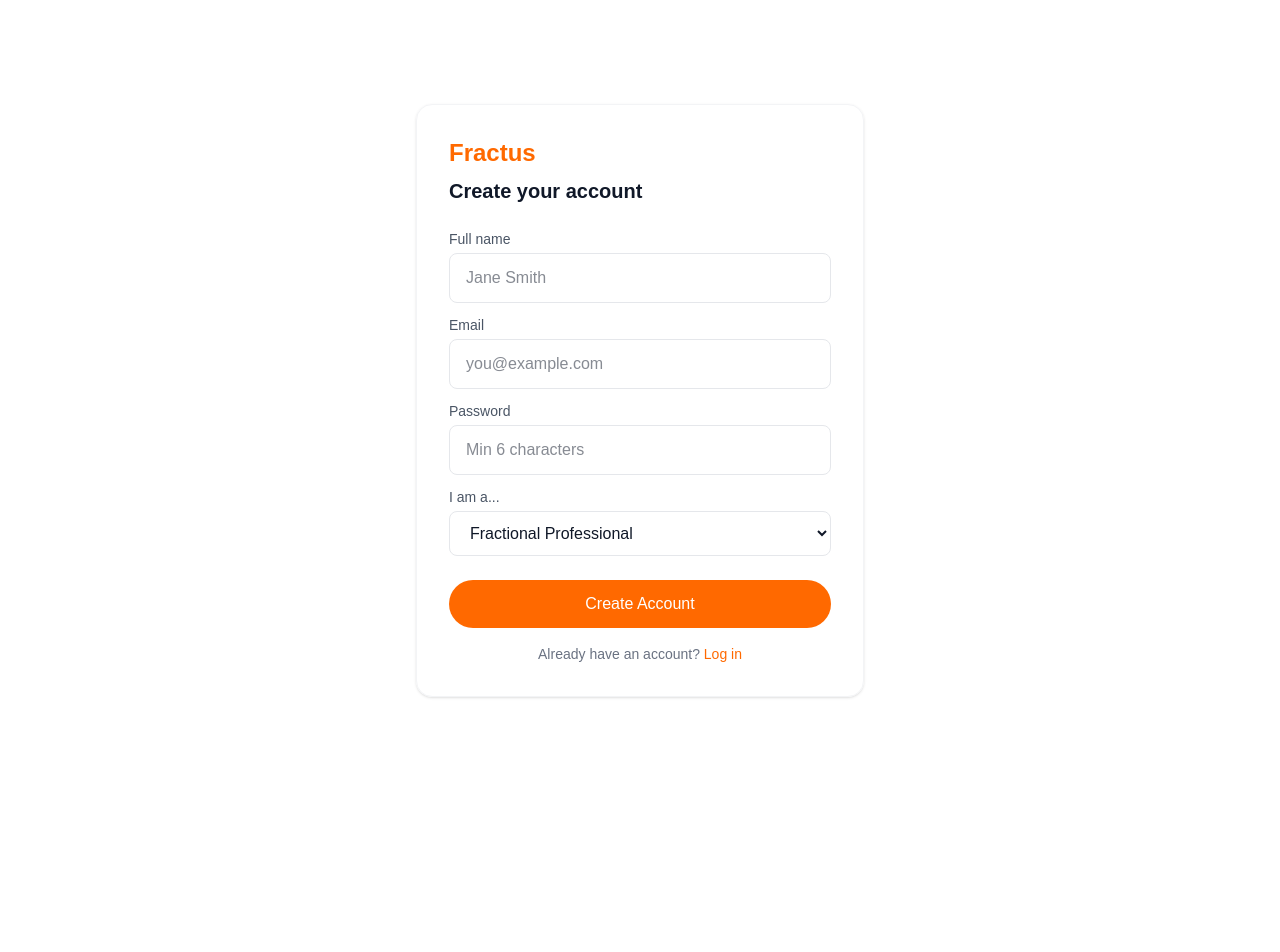
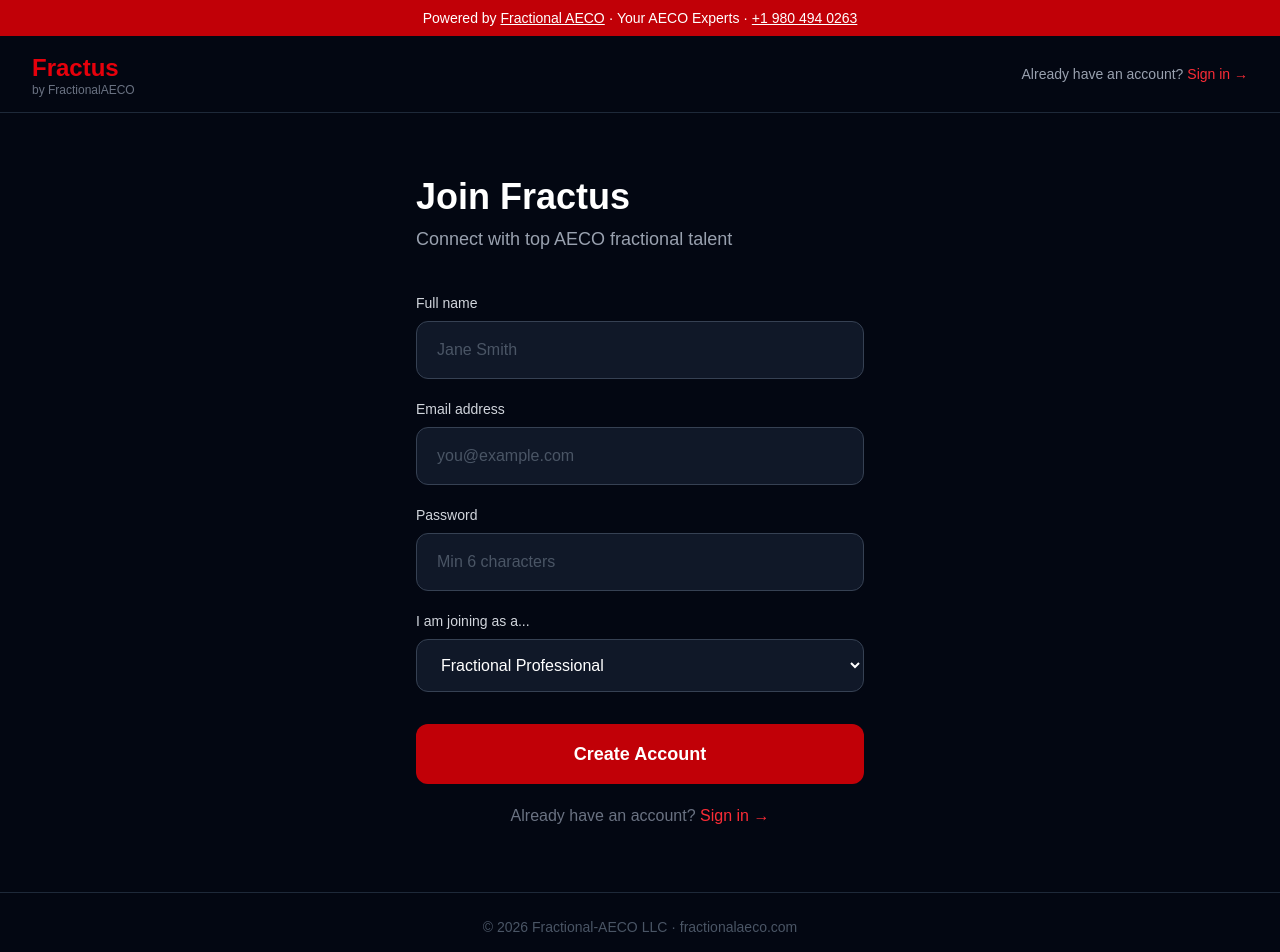
Before and after one commit to developer-fractional/fractus, a Next.js app: page /signup in a window 1280 px wide. Shown: the top 952 px of the page. Before the commit the page ends 800 px from the top, so only its background shows below. Built offline with nearby package versions, Linux system fonts and the light colour scheme; no server answers.

Commit message:
Login and signup redesigned with FractionalAECO branding

```diff
--- a/app/login/page.tsx
+++ b/app/login/page.tsx
@@ -15,53 +15,81 @@
   }
 
   return (
-    <main className="min-h-screen bg-white flex items-center justify-center">
-      <div className="w-full max-w-md p-8 border border-gray-100 rounded-2xl shadow-sm">
-        <h1 className="text-2xl font-bold text-orange-500 mb-2">Fractus</h1>
-        <h2 className="text-xl font-bold text-gray-900 mb-6">Sign in to your account</h2>
+    <div className="min-h-screen bg-gray-950 flex flex-col">
 
-        <div className="mb-3">
-          <label className="block text-sm text-gray-600 mb-1">Email</label>
+      {/* Top bar */}
+      <div className="bg-red-700 text-white text-center text-sm py-2 px-4">
+        Powered by <a href="https://www.fractionalaeco.com" target="_blank" className="underline font-medium hover:text-red-200">Fractional AECO</a> · Your AECO Experts · <a href="tel:+19804940263" className="underline hover:text-red-200">+1 980 494 0263</a>
+      </div>
+
+      {/* Nav */}
+      <nav className="flex items-center justify-between px-8 py-4 bg-gray-950 border-b border-gray-800">
+        <a href="/" className="flex flex-col">
+          <span className="text-2xl font-bold text-red-600">Fractus</span>
+          <span className="text-xs text-gray-500 leading-none">by FractionalAECO</span>
+        </a>
+        <a href="/signup" className="text-sm text-gray-400 hover:text-white">
+          Don't have an account? <span className="text-red-500 font-medium">Sign up free →</span>
+        </a>
+      </nav>
+
+      {/* Login form */}
+      <div className="flex-1 flex items-center justify-center px-4 py-16">
+        <div className="w-full max-w-md">
+
+          <h1 className="text-4xl font-bold text-white mb-2">Welcome back</h1>
+          <p className="text-gray-400 text-lg mb-10">Sign in to your Fractus account</p>
+
+          <div className="mb-5">
+            <label className="block text-sm font-medium text-gray-300 mb-2">Email address</label>
             <input
               type="email"
               placeholder="you@example.com"
               value={email}
               onChange={e => setEmail(e.target.value)}
-            className="w-full border border-gray-200 rounded-lg px-4 py-3 text-gray-900 outline-none focus:border-orange-500"
+              className="w-full bg-gray-900 border border-gray-700 rounded-xl px-5 py-4 text-white text-base outline-none focus:border-red-600 placeholder-gray-600"
             />
           </div>
 
-        <div className="mb-6">
-          <label className="block text-sm text-gray-600 mb-1">Password</label>
+          <div className="mb-8">
+            <label className="block text-sm font-medium text-gray-300 mb-2">Password</label>
             <input
               type="password"
               placeholder="Your password"
               value={password}
               onChange={e => setPassword(e.target.value)}
-            className="w-full border border-gray-200 rounded-lg px-4 py-3 text-gray-900 outline-none focus:border-orange-500"
+              className="w-full bg-gray-900 border border-gray-700 rounded-xl px-5 py-4 text-white text-base outline-none focus:border-red-600 placeholder-gray-600"
             />
           </div>
 
           <button
             onClick={handleLogin}
-          className="w-full bg-orange-500 text-white py-3 rounded-full font-medium hover:bg-orange-600 mb-4 cursor-pointer"
+            className="w-full bg-red-700 text-white py-4 rounded-xl text-lg font-semibold hover:bg-red-800 cursor-pointer mb-5 transition-colors"
           >
-          Login
+            Sign In
           </button>
 
-        <p className="text-center text-sm text-gray-500">
+          <p className="text-center text-gray-500 text-base">
             Don't have an account?{' '}
-          <a href="/signup" className="text-orange-500 font-medium hover:underline">
-            Sign up free
+            <a href="/signup" className="text-red-500 font-medium hover:text-red-400">
+              Create one free →
             </a>
           </p>
 
           {message && (
-          <div className="mt-4 text-center text-sm p-3 rounded-lg bg-red-50 text-red-600">
+            <div className="mt-6 text-center text-base p-4 rounded-xl bg-red-900/30 text-red-400 border border-red-800">
               {message}
             </div>
           )}
+
         </div>
-    </main>
+      </div>
+
+      {/* Footer */}
+      <div className="text-center py-6 text-gray-600 text-sm border-t border-gray-800">
+        © 2026 Fractional-AECO LLC · <a href="https://www.fractionalaeco.com" target="_blank" className="hover:text-gray-400">fractionalaeco.com</a>
+      </div>
+
+    </div>
   )
 }
--- a/app/page.tsx
+++ b/app/page.tsx
@@ -16,9 +16,9 @@
           </div>
         </div>
         <div className="hidden md:flex items-center gap-6 text-sm text-gray-600">
-          <a href="#services" className="hover:text-red-700">Our Services</a>
-          <a href="#who-we-are" className="hover:text-red-700">About Us</a>
-          <a href="#how-it-works" className="hover:text-red-700">How We Work</a>
+          <a href="https://www.fractionalaeco.com/services" target="_blank" className="hover:text-red-700">Our Services</a>
+          <a href="https://www.fractionalaeco.com/about" target="_blank" className="hover:text-red-700">About Us</a>
+          <a href="https://www.fractionalaeco.com/how-we-work" target="_blank" className="hover:text-red-700">How We Work</a>
           <a href="https://www.fractionalaeco.com/contact" target="_blank" className="hover:text-red-700">Contact</a>
         </div>
         <div className="flex gap-3">
@@ -115,19 +115,19 @@
               <div className="text-3xl mb-3">👷</div>
               <h4 className="font-bold text-gray-900 mb-2">Contractors</h4>
               <p className="text-sm text-gray-500">Project delivery, risk management, and field leadership on a fractional basis.</p>
-              <a href="/signup" className="mt-4 inline-block text-sm text-red-700 font-medium hover:underline">Join as Contractor →</a>
+              <a href="https://www.fractionalaeco.com/services" target="_blank" className="mt-4 inline-block text-sm text-red-700 font-medium hover:underline">Learn More →</a>
             </div>
             <div className="bg-white p-6 rounded-2xl border border-gray-100 text-center">
               <div className="text-3xl mb-3">📐</div>
               <h4 className="font-bold text-gray-900 mb-2">Architects</h4>
               <p className="text-sm text-gray-500">Design leadership, BIM expertise, and project oversight without full-time overhead.</p>
-              <a href="/signup" className="mt-4 inline-block text-sm text-red-700 font-medium hover:underline">Join as Architect →</a>
+              <a href="https://www.fractionalaeco.com/services" target="_blank" className="mt-4 inline-block text-sm text-red-700 font-medium hover:underline">Learn More →</a>
             </div>
             <div className="bg-white p-6 rounded-2xl border border-gray-100 text-center">
               <div className="text-3xl mb-3">🏢</div>
               <h4 className="font-bold text-gray-900 mb-2">Owners & Operators</h4>
               <p className="text-sm text-gray-500">Asset management, operations optimization, and owner's rep services.</p>
-              <a href="/signup" className="mt-4 inline-block text-sm text-red-700 font-medium hover:underline">Find Talent →</a>
+              <a href="https://www.fractionalaeco.com/services" target="_blank" className="mt-4 inline-block text-sm text-red-700 font-medium hover:underline">Learn More →</a>
             </div>
           </div>
         </div>
@@ -195,8 +195,8 @@
             <p className="text-xs text-gray-600 mt-1">fractus.fractional.com</p>
           </div>
           <div className="flex gap-6 text-sm">
-            <a href="https://www.fractionalaeco.com/services" target="_blank" className="hover:text-white">Services</a>
-            <a href="https://www.fractionalaeco.com/about" target="_blank" className="hover:text-white">About</a>
+            <a href="https://www.fractionalaeco.com/services" target="_blank" className="hover:text-white">Our Services</a>
+            <a href="https://www.fractionalaeco.com/about" target="_blank" className="hover:text-white">About Us</a>
             <a href="https://www.fractionalaeco.com/how-we-work" target="_blank" className="hover:text-white">How We Work</a>
             <a href="https://www.fractionalaeco.com/contact" target="_blank" className="hover:text-white">Contact</a>
           </div>
--- a/app/signup/page.tsx
+++ b/app/signup/page.tsx
@@ -6,6 +6,7 @@
   const [name, setName] = useState('')
   const [email, setEmail] = useState('')
   const [password, setPassword] = useState('')
+  const [role, setRole] = useState('Fractional Professional')
   const [message, setMessage] = useState('')
 
   async function handleSignup() {
@@ -17,76 +18,112 @@
   }
 
   return (
-    <main className="min-h-screen bg-white flex items-center justify-center">
-      <div className="w-full max-w-md p-8 border border-gray-100 rounded-2xl shadow-sm">
-        <h1 className="text-2xl font-bold text-orange-500 mb-2">Fractus</h1>
-        <h2 className="text-xl font-bold text-gray-900 mb-6">Create your account</h2>
+    <div className="min-h-screen bg-gray-950 flex flex-col">
 
-        <div className="mb-3">
-          <label className="block text-sm text-gray-600 mb-1">Full name</label>
+      {/* Top bar */}
+      <div className="bg-red-700 text-white text-center text-sm py-2 px-4">
+        Powered by <a href="https://www.fractionalaeco.com" target="_blank" className="underline font-medium hover:text-red-200">Fractional AECO</a> · Your AECO Experts · <a href="tel:+19804940263" className="underline hover:text-red-200">+1 980 494 0263</a>
+      </div>
+
+      {/* Nav */}
+      <nav className="flex items-center justify-between px-8 py-4 bg-gray-950 border-b border-gray-800">
+        <a href="/" className="flex flex-col">
+          <span className="text-2xl font-bold text-red-600">Fractus</span>
+          <span className="text-xs text-gray-500 leading-none">by FractionalAECO</span>
+        </a>
+        <a href="/login" className="text-sm text-gray-400 hover:text-white">
+          Already have an account? <span className="text-red-500 font-medium">Sign in →</span>
+        </a>
+      </nav>
+
+      {/* Signup form */}
+      <div className="flex-1 flex items-center justify-center px-4 py-16">
+        <div className="w-full max-w-md">
+
+          <h1 className="text-4xl font-bold text-white mb-2">Join Fractus</h1>
+          <p className="text-gray-400 text-lg mb-10">Connect with top AECO fractional talent</p>
+
+          <div className="mb-5">
+            <label className="block text-sm font-medium text-gray-300 mb-2">Full name</label>
             <input
               type="text"
               placeholder="Jane Smith"
               value={name}
               onChange={e => setName(e.target.value)}
-            className="w-full border border-gray-200 rounded-lg px-4 py-3 text-gray-900 outline-none focus:border-orange-500"
+              className="w-full bg-gray-900 border border-gray-700 rounded-xl px-5 py-4 text-white text-base outline-none focus:border-red-600 placeholder-gray-600"
             />
           </div>
 
-        <div className="mb-3">
-          <label className="block text-sm text-gray-600 mb-1">Email</label>
+          <div className="mb-5">
+            <label className="block text-sm font-medium text-gray-300 mb-2">Email address</label>
             <input
               type="email"
               placeholder="you@example.com"
               value={email}
               onChange={e => setEmail(e.target.value)}
-            className="w-full border border-gray-200 rounded-lg px-4 py-3 text-gray-900 outline-none focus:border-orange-500"
+              className="w-full bg-gray-900 border border-gray-700 rounded-xl px-5 py-4 text-white text-base outline-none focus:border-red-600 placeholder-gray-600"
             />
           </div>
 
-        <div className="mb-3">
-          <label className="block text-sm text-gray-600 mb-1">Password</label>
+          <div className="mb-5">
+            <label className="block text-sm font-medium text-gray-300 mb-2">Password</label>
             <input
               type="password"
               placeholder="Min 6 characters"
               value={password}
               onChange={e => setPassword(e.target.value)}
-            className="w-full border border-gray-200 rounded-lg px-4 py-3 text-gray-900 outline-none focus:border-orange-500"
+              className="w-full bg-gray-900 border border-gray-700 rounded-xl px-5 py-4 text-white text-base outline-none focus:border-red-600 placeholder-gray-600"
             />
           </div>
 
-        <div className="mb-6">
-          <label className="block text-sm text-gray-600 mb-1">I am a...</label>
-          <select className="w-full border border-gray-200 rounded-lg px-4 py-3 text-gray-900 outline-none focus:border-orange-500">
+          <div className="mb-8">
+            <label className="block text-sm font-medium text-gray-300 mb-2">I am joining as a...</label>
+            <select
+              value={role}
+              onChange={e => setRole(e.target.value)}
+              className="w-full bg-gray-900 border border-gray-700 rounded-xl px-5 py-4 text-white text-base outline-none focus:border-red-600"
+            >
               <option>Fractional Professional</option>
+              <option>Contractor</option>
+              <option>Architect</option>
+              <option>Engineer</option>
+              <option>Owner / Operator</option>
               <option>Employer / Hiring</option>
             </select>
           </div>
 
           <button
             onClick={handleSignup}
-          className="w-full bg-orange-500 text-white py-3 rounded-full font-medium hover:bg-orange-600 mb-4 cursor-pointer"
+            className="w-full bg-red-700 text-white py-4 rounded-xl text-lg font-semibold hover:bg-red-800 cursor-pointer mb-5 transition-colors"
           >
             Create Account
           </button>
 
-        <p className="text-center text-sm text-gray-500">
+          <p className="text-center text-gray-500 text-base">
             Already have an account?{' '}
-          <a href="/login" className="text-orange-500 font-medium hover:underline">
-            Log in
+            <a href="/login" className="text-red-500 font-medium hover:text-red-400">
+              Sign in →
             </a>
           </p>
 
           {message && (
-          <div className={`mt-4 text-center text-sm p-3 rounded-lg ${
-            message.startsWith('Signup failed')
-              ? 'bg-red-50 text-red-600'
-              : 'bg-green-50 text-green-600'
+            <div className={`mt-6 text-center text-base p-4 rounded-xl border ${
+              message.includes('failed') || message.includes('Please')
+                ? 'bg-red-900/30 text-red-400 border-red-800'
+                : 'bg-green-900/30 text-green-400 border-green-800'
             }`}>
               {message}
             </div>
           )}
+
         </div>
-    </main>
+      </div>
+
+      {/* Footer */}
+      <div className="text-center py-6 text-gray-600 text-sm border-t border-gray-800">
+        © 2026 Fractional-AECO LLC · <a href="https://www.fractionalaeco.com" target="_blank" className="hover:text-gray-400">fractionalaeco.com</a>
+      </div>
+
+    </div>
   )
 }
```
Lines whose indentation alone changed are shown as unchanged.
